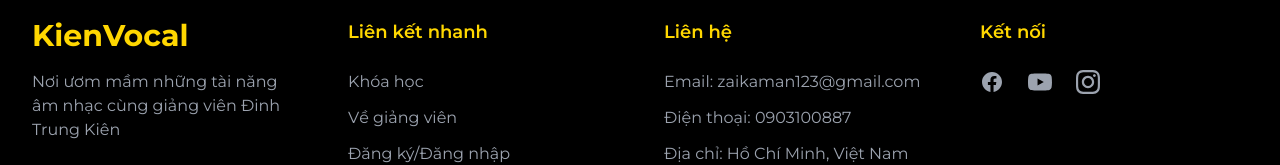
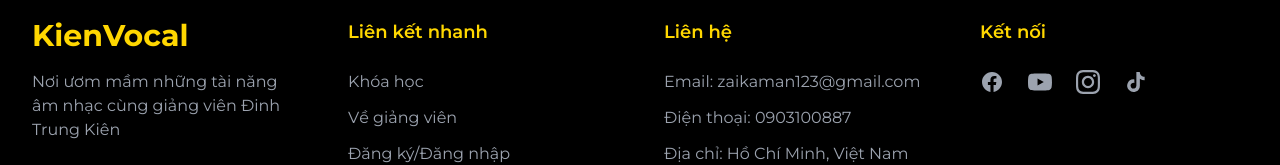
Before and after one commit to zaikaman2/WebThanhNhac, a Next.js app: page /account in a window 1280 px wide. Shown: the part 910-1075 px from the top of the page. Built offline with nearby package versions, Linux system fonts and the light colour scheme.

Commit message:
Thêm kênh tiktok

```diff
--- a/src/components/layout/Footer.tsx
+++ b/src/components/layout/Footer.tsx
@@ -71,6 +71,12 @@ export default function Footer() {
                   <path d="M12 2.163c3.204 0 3.584.012 4.85.07 3.252.148 4.771 1.691 4.919 4.919.058 1.265.069 1.645.069 4.849 0 3.205-.012 3.584-.069 4.849-.149 3.225-1.664 4.771-4.919 4.919-1.266.058-1.644.07-4.85.07-3.204 0-3.584-.012-4.849-.07-3.26-.149-4.771-1.699-4.919-4.92-.058-1.265-.07-1.644-.07-4.849 0-3.204.013-3.583.07-4.849.149-3.227 1.664-4.771 4.919-4.919 1.266-.057 1.645-.069 4.849-.069zm0-2.163c-3.259 0-3.667.014-4.947.072-4.358.2-6.78 2.618-6.98 6.98-.059 1.281-.073 1.689-.073 4.948 0 3.259.014 3.668.072 4.948.2 4.358 2.618 6.78 6.98 6.98 1.281.058 1.689.072 4.948.072 3.259 0 3.668-.014 4.948-.072 4.354-.2 6.782-2.618 6.979-6.98.059-1.28.073-1.689.073-4.948 0-3.259-.014-3.667-.072-4.947-.196-4.354-2.617-6.78-6.979-6.98-1.281-.059-1.69-.073-4.949-.073zm0 5.838c-3.403 0-6.162 2.759-6.162 6.162s2.759 6.163 6.162 6.163 6.162-2.759 6.162-6.163c0-3.403-2.759-6.162-6.162-6.162zm0 10.162c-2.209 0-4-1.79-4-4 0-2.209 1.791-4 4-4s4 1.791 4 4c0 2.21-1.791 4-4 4zm6.406-11.845c-.796 0-1.441.645-1.441 1.44s.645 1.44 1.441 1.44c.795 0 1.439-.645 1.439-1.44s-.644-1.44-1.439-1.44z"/>
                 </svg>
               </a>
+              <a href="https://www.tiktok.com/@kienvocal" className="text-gray-400 hover:text-white">
+                <span className="sr-only">TikTok</span>
+                <svg className="h-6 w-6" fill="currentColor" viewBox="0 0 24 24">
+                  <path d="M19.59 6.69a4.83 4.83 0 0 1-3.77-4.25V2h-3.45v13.67a2.89 2.89 0 0 1-5.2 1.74 2.89 2.89 0 0 1 2.31-4.64 2.93 2.93 0 0 1 .88.13V9.4a6.84 6.84 0 0 0-1-.05A6.33 6.33 0 0 0 5 20.1a6.34 6.34 0 0 0 10.86-4.43v-7a8.16 8.16 0 0 0 4.77 1.52v-3.4a4.85 4.85 0 0 1-1-.1z"/>
+                </svg>
+              </a>
             </div>
           </div>
         </div>
```
